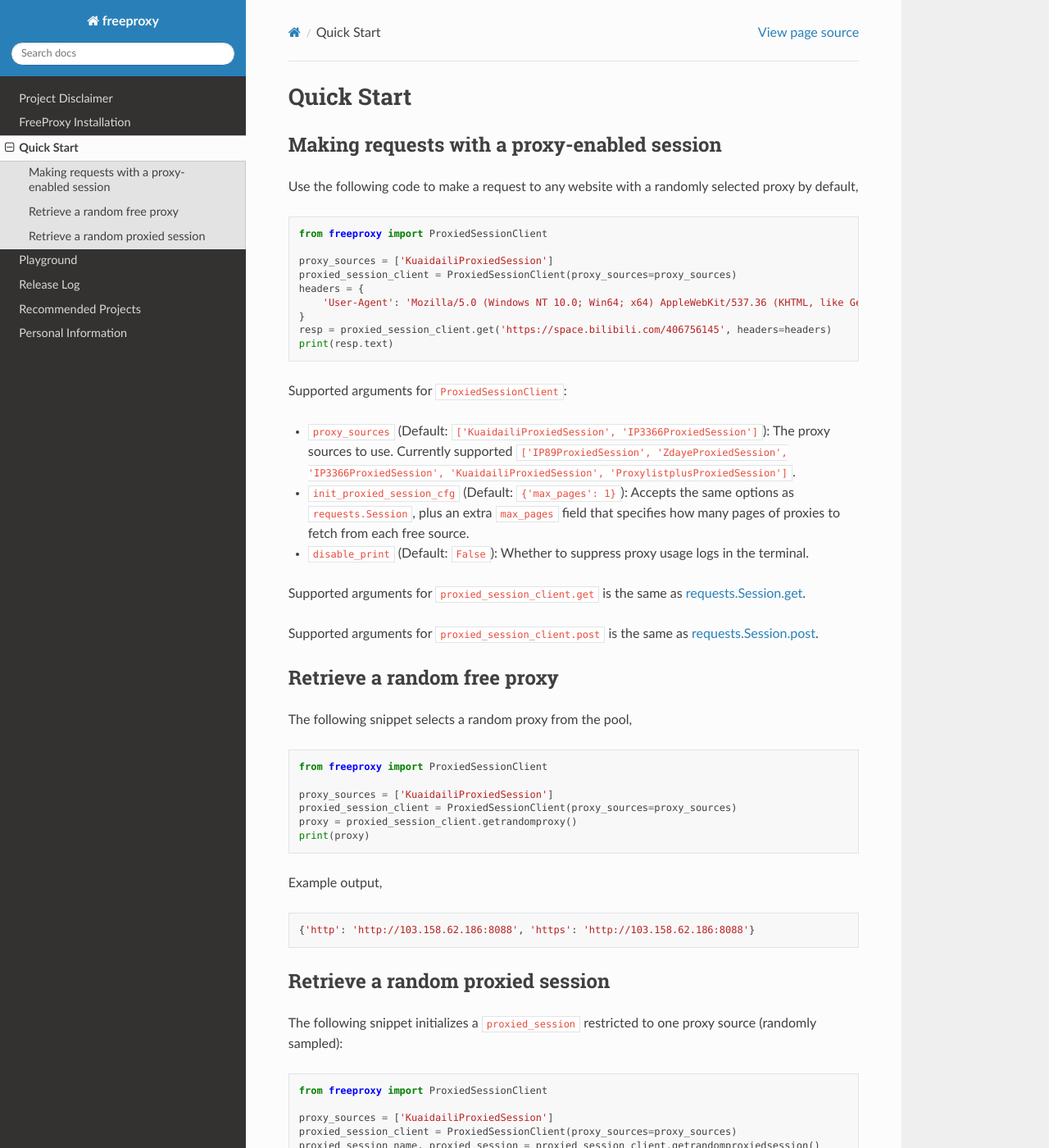
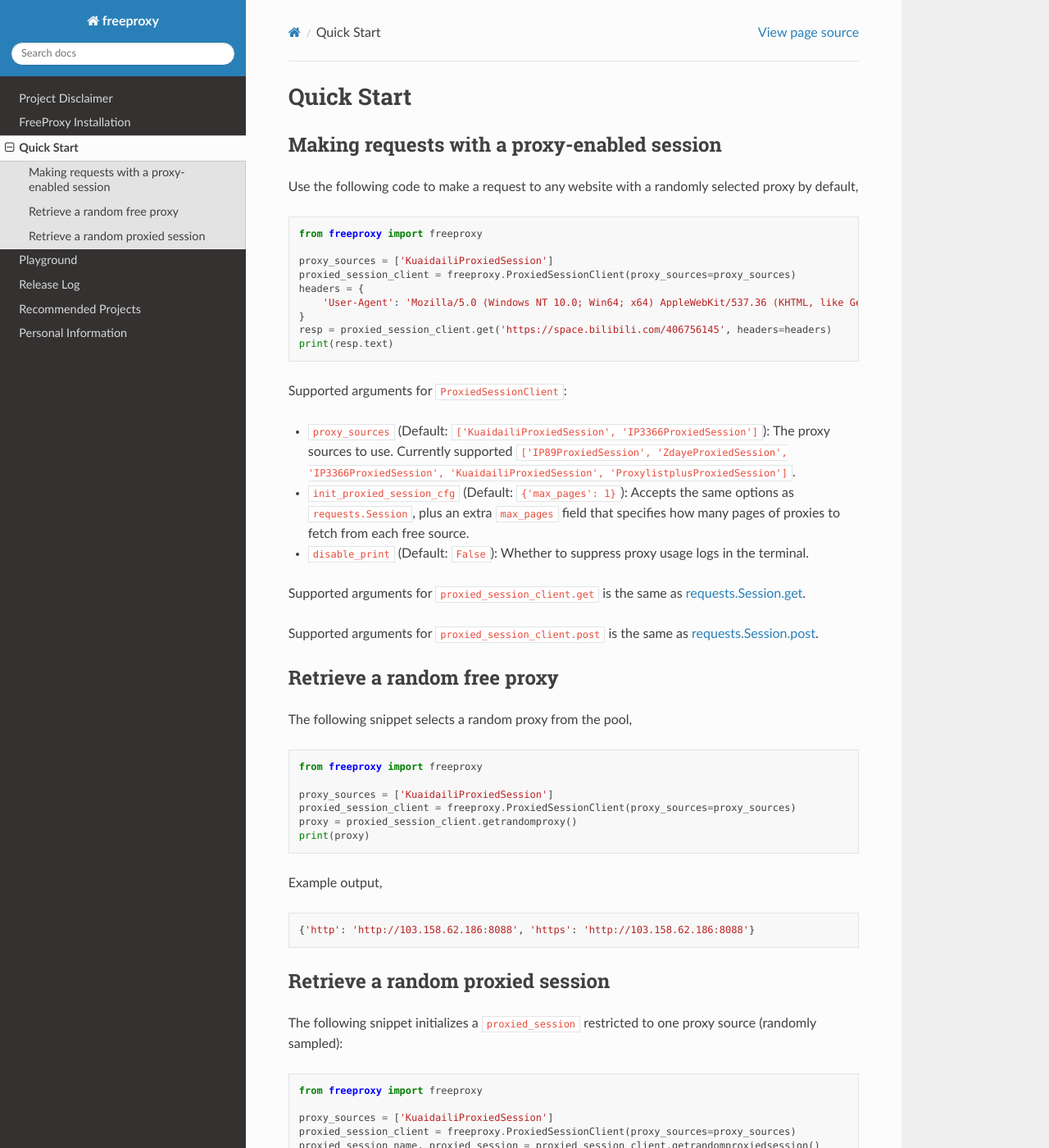
Before and after one commit to CharlesPikachu/freeproxy, a Sphinx documentation site: the page built from docs/Quickstart.md, in a window 1280 px wide and 1400 px high. Shown: the whole window at 82% size. Built offline with Sphinx 7.4.7 and the Read the Docs theme 3.1.0, drawn with Linux system fonts in a browser that asks for light colours.

Commit message:
update and release

````diff
--- a/docs/Quickstart.md
+++ b/docs/Quickstart.md
@@ -5,10 +5,10 @@
 Use the following code to make a request to any website with a randomly selected proxy by default,
 
 ```python
-from freeproxy import ProxiedSessionClient
+from freeproxy import freeproxy
 
 proxy_sources = ['KuaidailiProxiedSession']
-proxied_session_client = ProxiedSessionClient(proxy_sources=proxy_sources)
+proxied_session_client = freeproxy.ProxiedSessionClient(proxy_sources=proxy_sources)
 headers = {
     'User-Agent': 'Mozilla/5.0 (Windows NT 10.0; Win64; x64) AppleWebKit/537.36 (KHTML, like Gecko) Chrome/98.0.4758.102 Safari/537.36'
 }
@@ -31,10 +31,10 @@ Supported arguments for `proxied_session_client.post` is the same as [requests.S
 The following snippet selects a random proxy from the pool,
 
 ```python
-from freeproxy import ProxiedSessionClient
+from freeproxy import freeproxy
 
 proxy_sources = ['KuaidailiProxiedSession']
-proxied_session_client = ProxiedSessionClient(proxy_sources=proxy_sources)
+proxied_session_client = freeproxy.ProxiedSessionClient(proxy_sources=proxy_sources)
 proxy = proxied_session_client.getrandomproxy()
 print(proxy)
 ```
@@ -50,10 +50,10 @@ Example output,
 The following snippet initializes a `proxied_session` restricted to one proxy source (randomly sampled):
 
 ```python
-from freeproxy import ProxiedSessionClient
+from freeproxy import freeproxy
 
 proxy_sources = ['KuaidailiProxiedSession']
-proxied_session_client = ProxiedSessionClient(proxy_sources=proxy_sources)
+proxied_session_client = freeproxy.ProxiedSessionClient(proxy_sources=proxy_sources)
 proxied_session_name, proxied_session = proxied_session_client.getrandomproxiedsession()
 print(proxied_session_name, proxied_session)
 ```
````
Also changed, not shown: README.md (+2 -2 lines).
